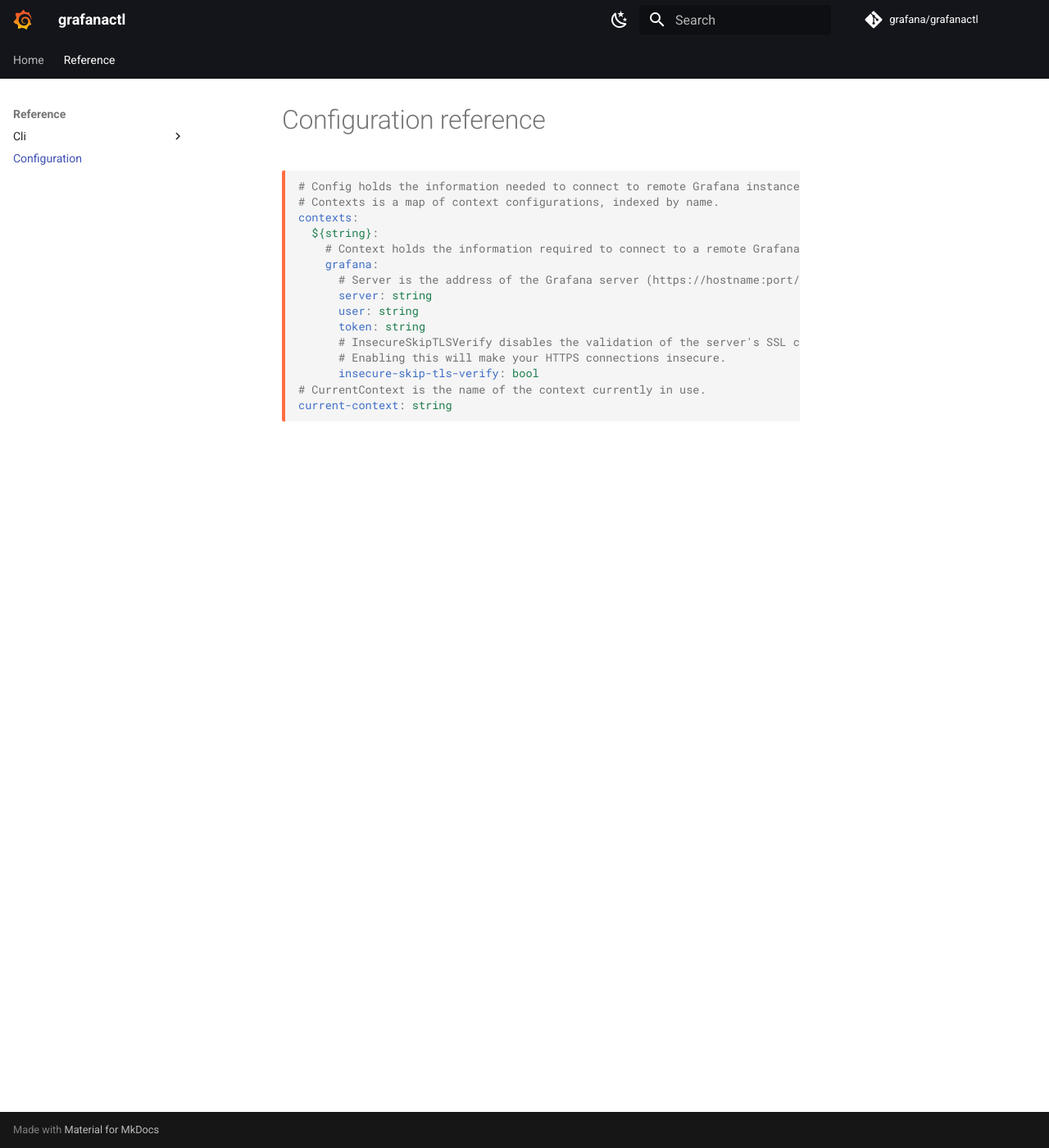
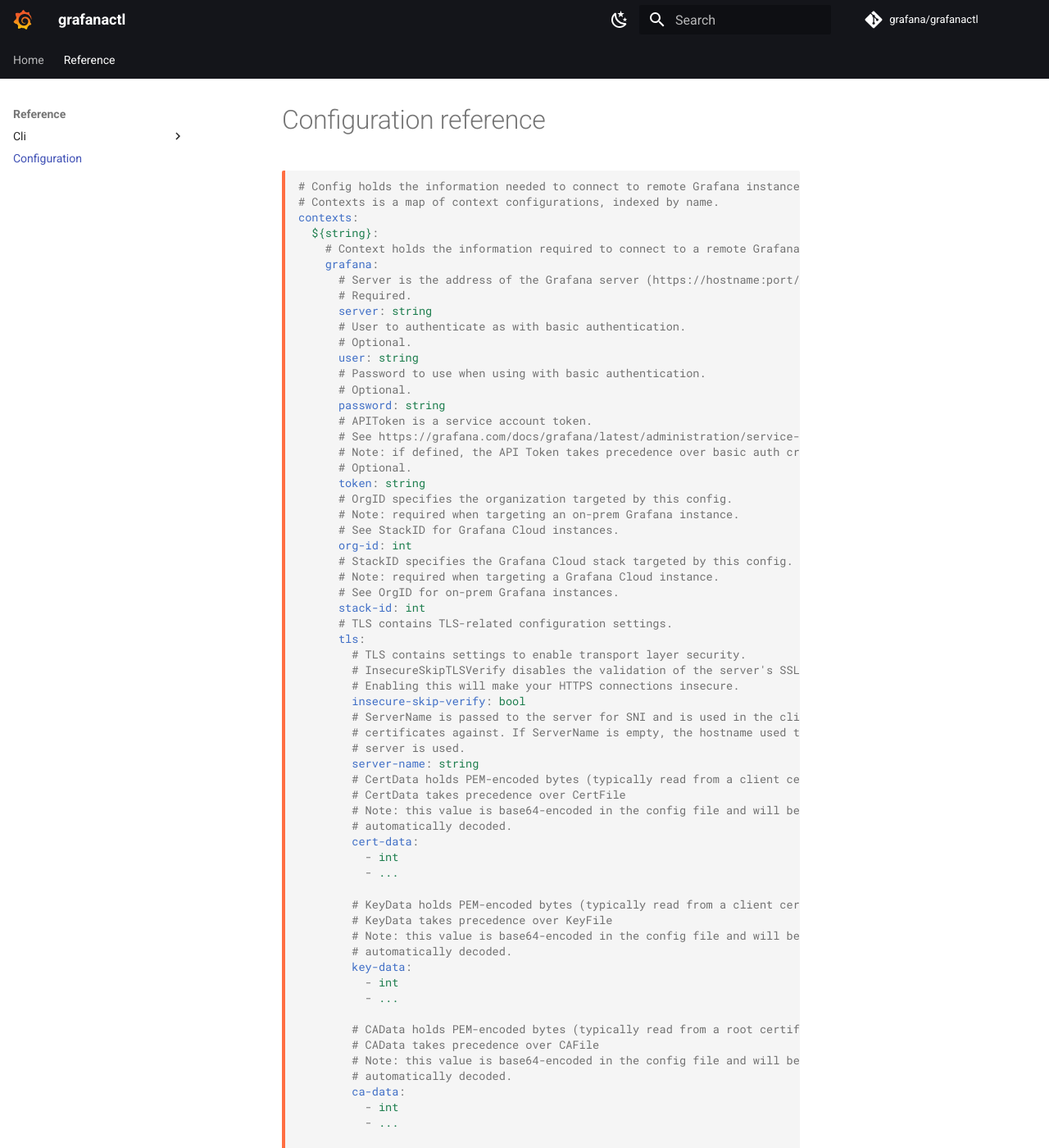
Before and after one commit to grafana/grafanactl, an MkDocs documentation site: the page built from docs/reference/configuration/index.md, in a window 1280 px wide and 1400 px high. Shown: the whole window at 82% size. Built offline with MkDocs 1.6.1 and Material for MkDocs 9.7.7, drawn with Linux system fonts in a browser that asks for light colours; comment, search, counter and statistics services are not loaded; some of the changed text lies outside the part shown.

Commit message:
Rebuild config reference

````diff
--- a/docs/reference/configuration/index.md
+++ b/docs/reference/configuration/index.md
@@ -8,12 +8,69 @@ contexts:
     # Context holds the information required to connect to a remote Grafana instance.
     grafana:
       # Server is the address of the Grafana server (https://hostname:port/path).
+      # Required.
       server: string
+      # User to authenticate as with basic authentication.
+      # Optional.
       user: string
+      # Password to use when using with basic authentication.
+      # Optional.
+      password: string
+      # APIToken is a service account token.
+      # See https://grafana.com/docs/grafana/latest/administration/service-accounts/#add-a-token-to-a-service-account-in-grafana
+      # Note: if defined, the API Token takes precedence over basic auth credentials.
+      # Optional.
       token: string
-      # InsecureSkipTLSVerify disables the validation of the server's SSL certificate.
-      # Enabling this will make your HTTPS connections insecure.
-      insecure-skip-tls-verify: bool
+      # OrgID specifies the organization targeted by this config.
+      # Note: required when targeting an on-prem Grafana instance.
+      # See StackID for Grafana Cloud instances.
+      org-id: int
+      # StackID specifies the Grafana Cloud stack targeted by this config.
+      # Note: required when targeting a Grafana Cloud instance.
+      # See OrgID for on-prem Grafana instances.
+      stack-id: int
+      # TLS contains TLS-related configuration settings.
+      tls:
+        # TLS contains settings to enable transport layer security.
+        # InsecureSkipTLSVerify disables the validation of the server's SSL certificate.
+        # Enabling this will make your HTTPS connections insecure.
+        insecure-skip-verify: bool
+        # ServerName is passed to the server for SNI and is used in the client to check server
+        # certificates against. If ServerName is empty, the hostname used to contact the
+        # server is used.
+        server-name: string
+        # CertData holds PEM-encoded bytes (typically read from a client certificate file).
+        # CertData takes precedence over CertFile
+        # Note: this value is base64-encoded in the config file and will be
+        # automatically decoded.
+        cert-data:
+          - int
+          - ...
+
+        # KeyData holds PEM-encoded bytes (typically read from a client certificate key file).
+        # KeyData takes precedence over KeyFile
+        # Note: this value is base64-encoded in the config file and will be
+        # automatically decoded.
+        key-data:
+          - int
+          - ...
+
+        # CAData holds PEM-encoded bytes (typically read from a root certificates bundle).
+        # CAData takes precedence over CAFile
+        # Note: this value is base64-encoded in the config file and will be
+        # automatically decoded.
+        ca-data:
+          - int
+          - ...
+
+        # NextProtos is a list of supported application level protocols, in order of preference.
+        # Used to populate tls.Config.NextProtos.
+        # To indicate to the server http/1.1 is preferred over http/2, set to ["http/1.1", "h2"] (though the server is free to ignore that preference).
+        # To use only http/1.1, set to ["http/1.1"].
+        next-protos:
+          - string
+          - ...
+
 # CurrentContext is the name of the context currently in use.
 current-context: string
 ```
````
